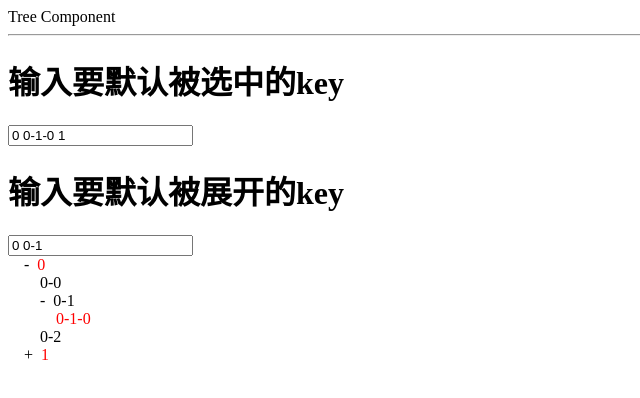
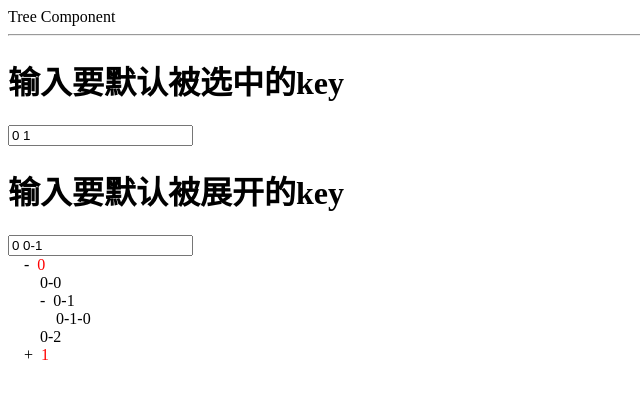
Before and after one commit to SedationH/react-tree, a React (Vite) app: page / in a window 1280 px wide. Shown: the top 398 px of the page, without its empty margins (0-640 px from the left). Built offline with nearby package versions, Linux system fonts and the light colour scheme.

Commit message:
完成对 select 行为的外部支持和内部自己维护的数据支持

```diff
--- a/src/Tree.tsx
+++ b/src/Tree.tsx
@@ -1,7 +1,12 @@
-import React, { useState } from "react"
+import React, { useEffect, useState } from "react"
 import classnames from "classnames"
-import './style.less'
+import "./style.less"
+import { log } from "./debug"
 type TreeData = NodeData[]
+
+function deleteKeyFromArray(key: string, array: string[]) {
+  return array.filter((keyFromArray) => keyFromArray !== key)
+}
 
 interface TreeProps {
   data: TreeData
@@ -9,17 +14,48 @@ interface TreeProps {
   expandedKeys?: string[]
   defaultExpandedKeys?: string[]
   defaultSelectedKeys?: string[]
+  onSelect?: (keys: string[], { node: NodeData }) => void
 }
 
 function Tree({
   data = [],
-  selectedKeys,
-  expandedKeys,
+  selectedKeys: selectedKeysFromProps,
+  expandedKeys: expandedKeysFromProps,
   defaultExpandedKeys = [],
   defaultSelectedKeys = [],
+  onSelect,
 }: TreeProps) {
-  selectedKeys = [...defaultSelectedKeys]
-  expandedKeys = [...defaultExpandedKeys]
+  const [selectedKeys, setSelectedKeys] = useState(
+    selectedKeysFromProps || defaultSelectedKeys
+  )
+  const [expandedKeys, setExpandedKeys] = useState(
+    expandedKeysFromProps || defaultExpandedKeys
+  )
+
+  useEffect(() => {
+    // 处理 selectedKeysFromProps 的 变化
+    // 也要防止第一次变为 undefined
+    selectedKeysFromProps && setSelectedKeys(selectedKeysFromProps)
+    log("selectedKeysFromProps useEffect", {
+      expandedKeysFromProps,
+      selectedKeys,
+    })
+  }, [selectedKeysFromProps])
+
+  const onTreeSelect: (
+    key: string,
+    { selected: bool, node: NodeData }
+  ) => void = (key, { selected, node }) => {
+    const keys = selected
+      ? selectedKeys.concat(key)
+      : deleteKeyFromArray(key, selectedKeys)
+    onSelect?.(keys, { node })
+
+    // 如果外界没有传入 selectedKeysFromProps 状态需要自己维护
+    if (!selectedKeysFromProps) {
+      setSelectedKeys(keys)
+    }
+  }
 
   return (
     <div className="tree">
@@ -29,6 +65,7 @@ function Tree({
           data={nodeData}
           selectedKeys={selectedKeys}
           expandedKeys={expandedKeys}
+          onSelect={onTreeSelect}
         />
       ))}
     </div>
@@ -45,31 +82,38 @@ interface TreeNodeProps {
   data: NodeData
   selectedKeys: string[]
   expandedKeys: string[]
+  onSelect?: (key: string, { selected: bool, node: NodeData }) => void
 }
 
-function TreeNode({ data, selectedKeys, expandedKeys }: TreeNodeProps) {
+function TreeNode({
+  data,
+  selectedKeys,
+  expandedKeys,
+  onSelect,
+}: TreeNodeProps) {
   const hasChildren = data.children?.length ? true : false
-  const [expanded, setExpanded] = useState(expandedKeys?.includes(data.key))
-  const [selected, setSelected] = useState(selectedKeys?.includes(data.key))
+  const selected = selectedKeys?.includes(data.key)
+  const expanded = expandedKeys?.includes(data.key)
 
-  const onExpand = () => {
-    setExpanded(!expanded)
+  const onNodeSelect = () => {
+    onSelect?.(data.key, {
+      selected: !selected,
+      node: data,
+    })
   }
 
-  const onSelect = () => {
-    setSelected(!selected)
-  }
+  const onNodeExpand = () => {}
 
   return (
     <div className="tree-node">
       <div className="content">
         {hasChildren && (
-          <div onClick={onExpand} className="switcher">
+          <div onClick={onNodeExpand} className="switcher">
             {expanded ? "-" : "+"}
           </div>
         )}
         <div
-          onClick={onSelect}
+          onClick={onNodeSelect}
           className={classnames("title", {
             active: selected,
           })}
@@ -85,6 +129,7 @@ function TreeNode({ data, selectedKeys, expandedKeys }: TreeNodeProps) {
             key={nodeData.key}
             selectedKeys={selectedKeys}
             expandedKeys={expandedKeys}
+            onSelect={onSelect}
           />
         ))}
     </div>
--- /dev/null
+++ b/src/debug.ts
@@ -0,0 +1,8 @@
+const isDebugging = false
+
+const log = (...args) => {
+  if (!isDebugging) return
+  console.log(...args)
+}
+
+export { log }
--- a/src/index.tsx
+++ b/src/index.tsx
@@ -1,5 +1,6 @@
 import React, { useState } from "react"
 import ReactDOM from "react-dom"
+import { log } from "./debug"
 import Tree, { TreeData } from "./Tree"
 
 const treeData: TreeData = [
@@ -40,8 +41,15 @@ const treeData: TreeData = [
 ]
 
 const Index = () => {
-  const [selectedKeysInput, setSelectedKeysInput] = useState("0 0-1-0 1")
+  const [selectedKeysInput, setSelectedKeysInput] = useState("0 1")
   const [expandedKeysInput, setExpandedKeysInput] = useState("0 0-1")
+  const [selectedKeys, setSelectedKeys] = useState([])
+
+  const onSelect = (keys, { node }) => {
+    log("Index onSelect", keys)
+    setSelectedKeys(keys)
+  }
+
   return (
     <div>
       Tree Component
@@ -64,6 +72,8 @@ const Index = () => {
         defaultExpandedKeys={expandedKeysInput.split(" ")}
         defaultSelectedKeys={selectedKeysInput.split(" ")}
         data={treeData}
+        onSelect={onSelect}
+        // selectedKeys={selectedKeys}
       />
     </div>
   )
```
